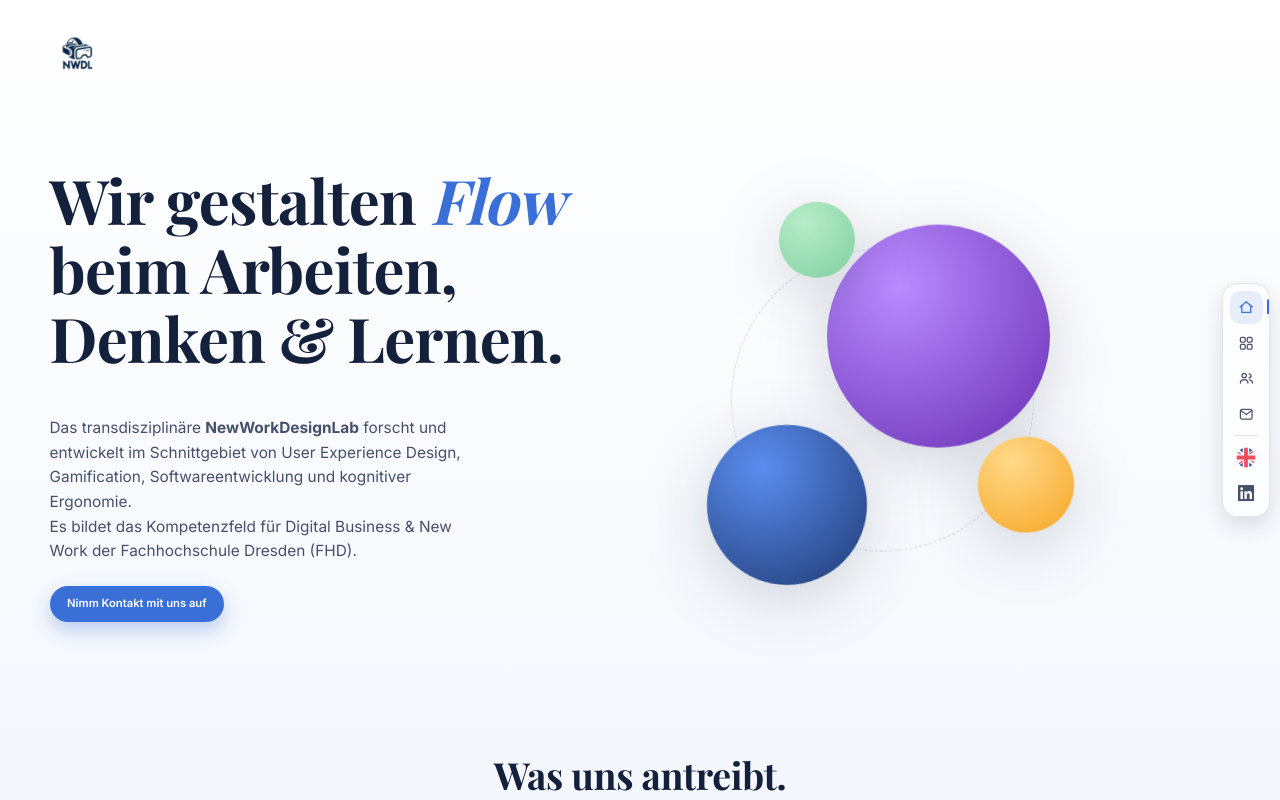
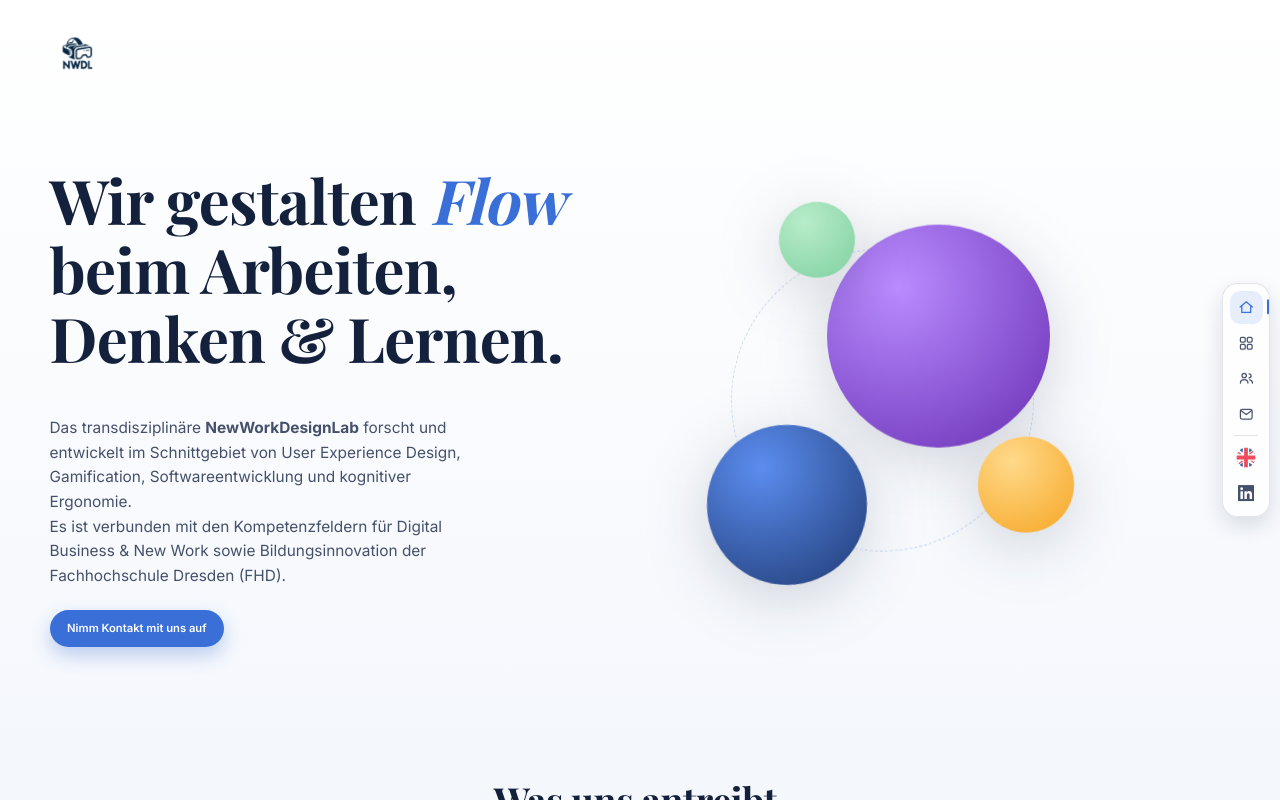
Before and after one commit to NewWorkDesignLab/website, a Next.js app: page / in a window 1280 px wide. Built offline with nearby package versions, Linux system fonts and the light colour scheme; no server answers; a web font is replaced by a local one.

Commit message:
text und team update

```diff
--- a/src/app/team/page.tsx
+++ b/src/app/team/page.tsx
@@ -23,7 +23,7 @@ export default function TeamPage() {
 
         <section className="team-section">
           <h2 className="team-section-title">{t.current}</h2>
-          <div className="team-grid">
+          <div className="team-grid team-grid-current">
             {current.map((m, i) => (
               <TeamCard key={i} member={m} lang={lang} />
             ))}
--- a/src/content/texts.json
+++ b/src/content/texts.json
@@ -19,7 +19,7 @@
     "descBefore": "Das transdisziplinäre ",
     "descBrand": "NewWorkDesignLab",
     "descLine1": " forscht und entwickelt im Schnittgebiet von User Experience Design, Gamification, Softwareentwicklung und kognitiver Ergonomie.",
-    "descLine2": "Es bildet das Kompetenzfeld für Digital Business & New Work der Fachhochschule Dresden (FHD).",
+    "descLine2": "Es ist verbunden mit den Kompetenzfeldern für Digital Business & New Work sowie Bildungsinnovation der Fachhochschule Dresden (FHD).",
     "linkedin": "Folge uns auf LinkedIn",
     "footerImpressum": "Impressum",
     "footerDatenschutz": "Datenschutz",
@@ -89,7 +89,7 @@
       }
     },
     "pillarsHeading": "Was uns antreibt.",
-    "pillarsIntro": "Hinter Forschung, Transfer und Beratung steht für uns immer dasselbe: Begeisterung für das, was Menschen wirklich weiterbringt. In Projekten zu AR, VR und KI geht es uns nie allein um die Technologie, sondern um Erstaunen, Verbindung und echten Wert für Menschen – darum, Flow erlebbar zu machen und Dinge umzusetzen, die am Ende spürbar einen Nutzen bringen.",
+    "pillarsIntro": "Hinter Forschung, Transfer und Beratung steht für uns immer dasselbe: Begeisterung für das, was Menschen wirklich weiterbringt. In Projekten zu Erweiterter Realität (VR/AR) und KI geht es uns nie allein um die Technologie, sondern um Erstaunen, Verbindung und echten Wert für Menschen – darum, Flow erlebbar zu machen und Dinge umzusetzen, die am Ende spürbar einen Nutzen bringen.",
     "pillars": [
       {
         "num": "01",
--- a/src/styles/globals.css
+++ b/src/styles/globals.css
@@ -1438,6 +1438,12 @@ a.partner-card:hover {
   align-items: start;
 }
 
+@media (min-width: 769px) {
+  .team-grid-current {
+    grid-template-columns: repeat(4, 1fr);
+  }
+}
+
 .team-card {
   display: flex;
   flex-direction: column;
```
